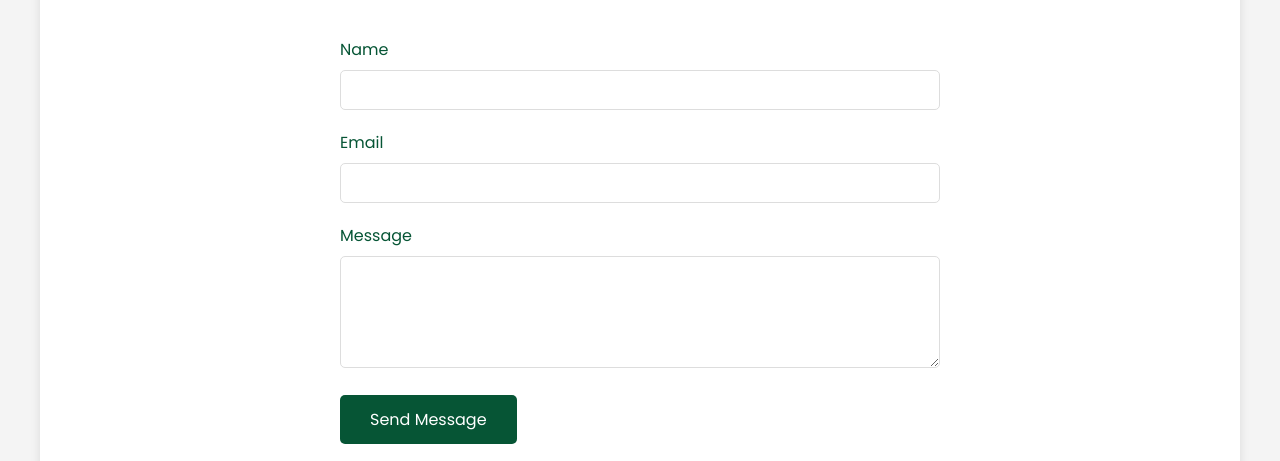
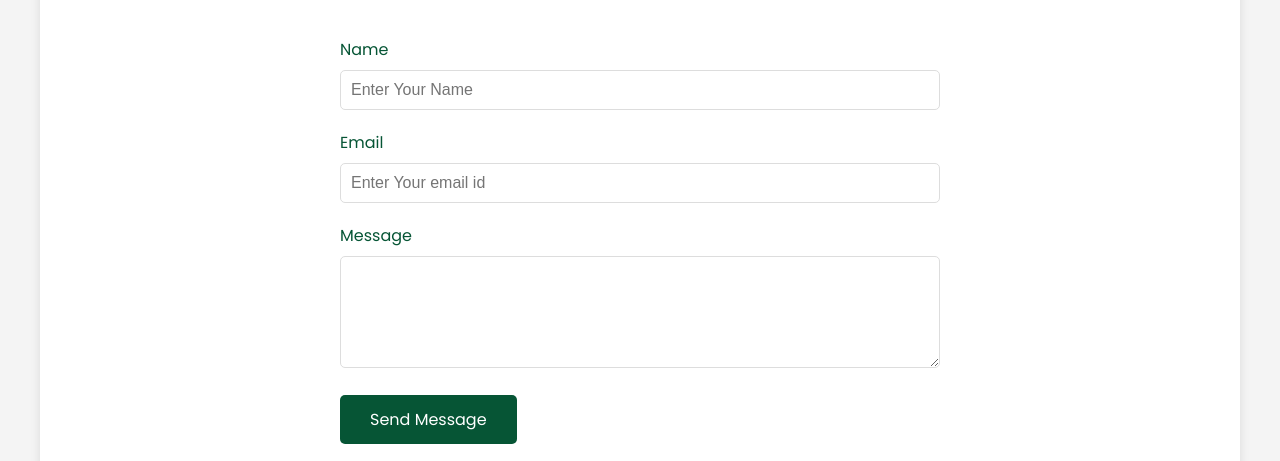
Before and after one commit to Sp-2003/Bireshwar, a plain HTML site: page contact.html in a window 1280 px wide. Shown: the part 311-772 px from the top of the page. Drawn offline with Linux system fonts and the light colour scheme.

Commit message:
Contact Form

```diff
--- a/contact.html
+++ b/contact.html
@@ -42,17 +42,17 @@
     <form id="contact-form">
       <div class="form-group">
         <label for="name">Name</label>
-        <input type="text" id="name" name="user_name" required>
+        <input type="text" id="name" name="user_name" placeholder="Enter Your Name" required>
       </div>
 
       <div class="form-group">
         <label for="email">Email</label>
-        <input type="email" id="email" name="user_email" required>
+        <input type="email" id="email" name="user_email" placeholder="Enter Your email id" required>
       </div>
 
       <div class="form-group">
         <label for="message">Message</label>
-        <textarea id="message" name="message" rows="5" required></textarea>
+        <textarea id="message" name="message" rows="5"  required></textarea>
       </div>
 
       <div class="form-group">
```
